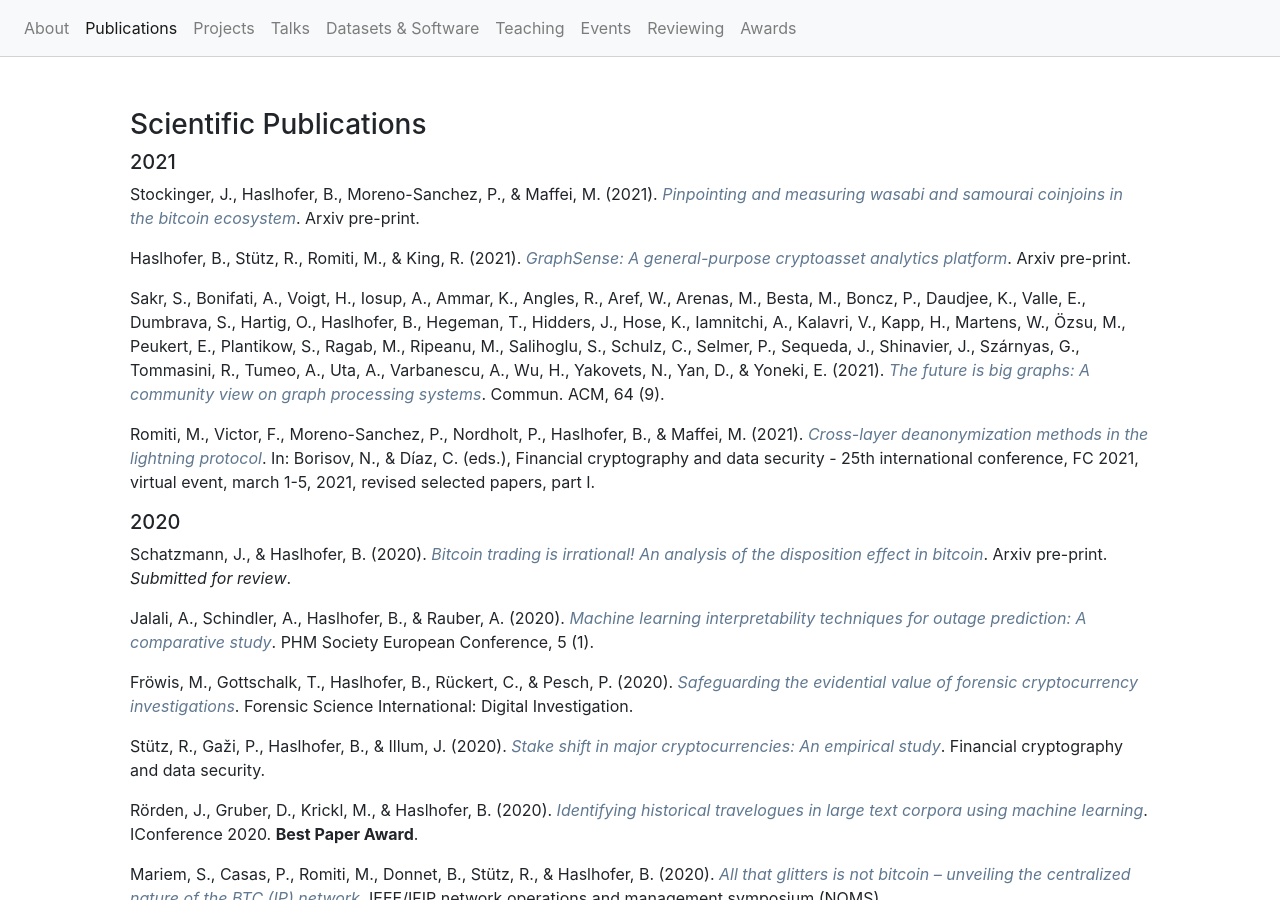
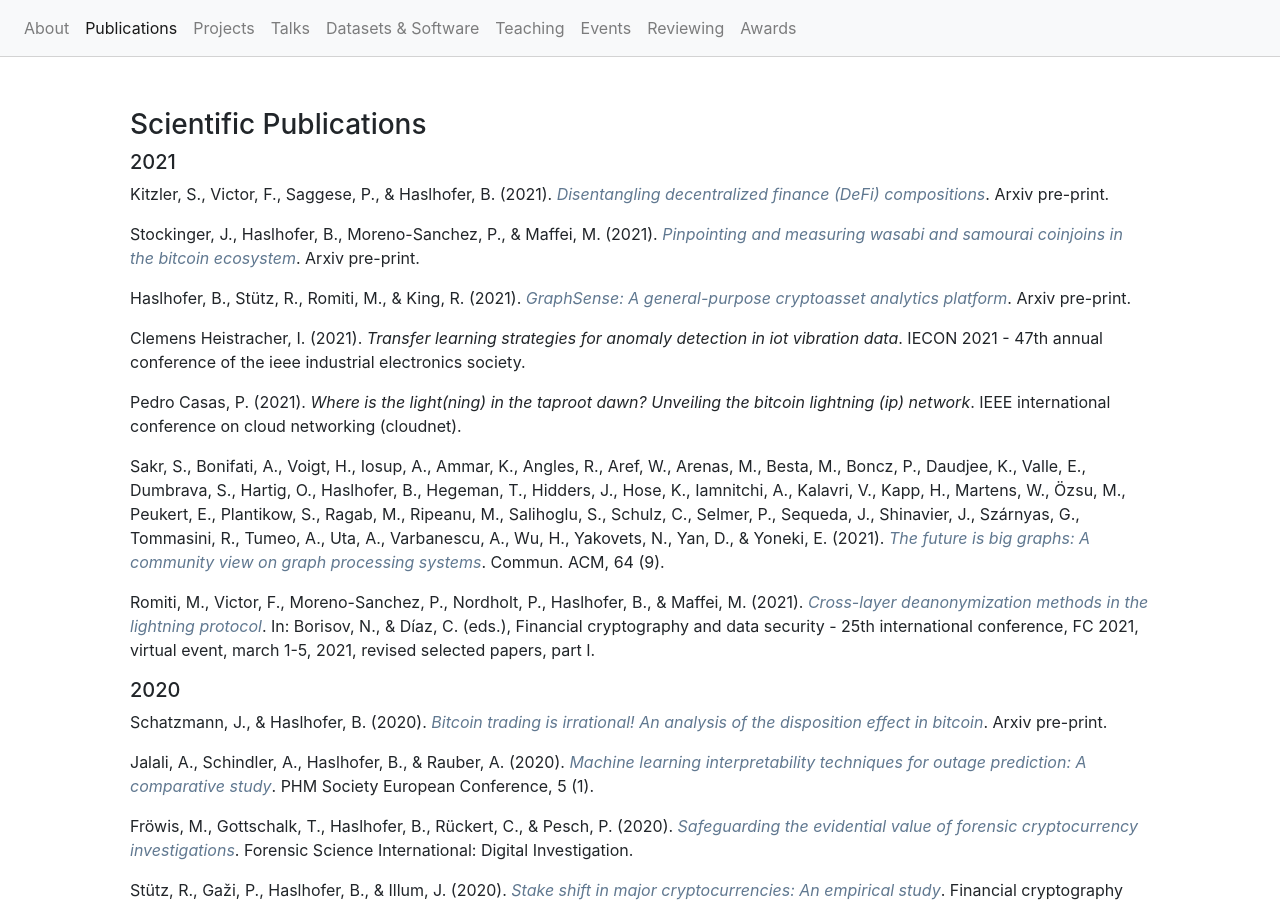
Before and after one commit to behas/behas.github.com, a Jekyll site: the page built from publications.html, in a window 1280 px wide and 900 px high. Built offline with Jekyll 4.4.1, drawn with Linux system fonts in a browser that asks for light colours; a style sheet for code colours, icons or effects is not loaded.

Commit message:
add pubs; updated news; fixed wrong uris

```diff
--- a/_data/courses.yml
+++ b/_data/courses.yml
@@ -10,7 +10,7 @@
 - title: "Globally Connected Systems"
   institution: "University of Applied Sciences - FH Technikum Wien"
   institution_uri: "https://www.technikum-wien.at/en/"
-  period: "2017-2019"
+  period: "2017-2021"
   role: "instructor"
   active: true
   description: |
--- a/_data/publications.yml
+++ b/_data/publications.yml
@@ -1,5 +1,22 @@
 ---
 references:
+- id: Kitzler:2021a
+  type: article-journal
+  author:
+  - family: Kitzler
+    given: Stefan
+  - family: Victor
+    given: Friedhelm
+  - family: Saggese
+    given: Pietro
+  - family: Haslhofer
+    given: Bernhard
+  issued:
+  - year: 2021
+  title: Disentangling decentralized finance (DeFi) compositions
+  container-title: Arxiv pre-print
+  URL: https://arxiv.org/abs/2111.11933
+
 - id: Stockinger:2021a
   type: article-journal
   author:
@@ -46,8 +63,33 @@ references:
   - year: 2020
   title: Bitcoin trading is irrational! An analysis of the disposition effect in bitcoin
   container-title: Arxiv pre-print
-  note: Submitted for review
   URL: https://arxiv.org/abs/2010.12415
+
+- id: Heistracher:2021a
+  type: paper-conference
+  author:
+  - family: Clemens Heistracher
+    given: Indu Strobl
+    suffix: Anahid Jalali
+  issued:
+  - year: 2021
+  title: Transfer learning strategies for anomaly detection in iot vibration data
+  container-title: IECON 2021 - 47th annual conference of the ieee industrial electronics
+    society
+  publisher: IEEE
+
+- id: Casas:2021a
+  type: paper-conference
+  author:
+  - family: Pedro Casas
+    given: Peter Holzer
+    suffix: Matteo Romiti
+  issued:
+  - year: 2021
+  title: Where is the light(ning) in the taproot dawn? Unveiling the bitcoin lightning
+    (ip) network
+  container-title: IEEE international conference on cloud networking (cloudnet)
+  publisher: IEEE
 
 - id: Sakr:2021a
   type: article-journal
@@ -177,8 +219,8 @@ references:
   publisher: Springer
   page: 187-204
   volume: '12674'
-  URL: https://doi.org/10.1007/978-3-662-64322-8\_9
-  DOI: 10.1007/978-3-662-64322-8\_9
+  URL: https://doi.org/10.1007/978-3-662-64322-8_9
+  DOI: 10.1007/978-3-662-64322-8_9
 
 - id: Jalali:2020a
   type: article-journal
```
Also changed, not shown: assets/bibliography.bib (+28 -6 lines), index.html (+5 -7 lines).
